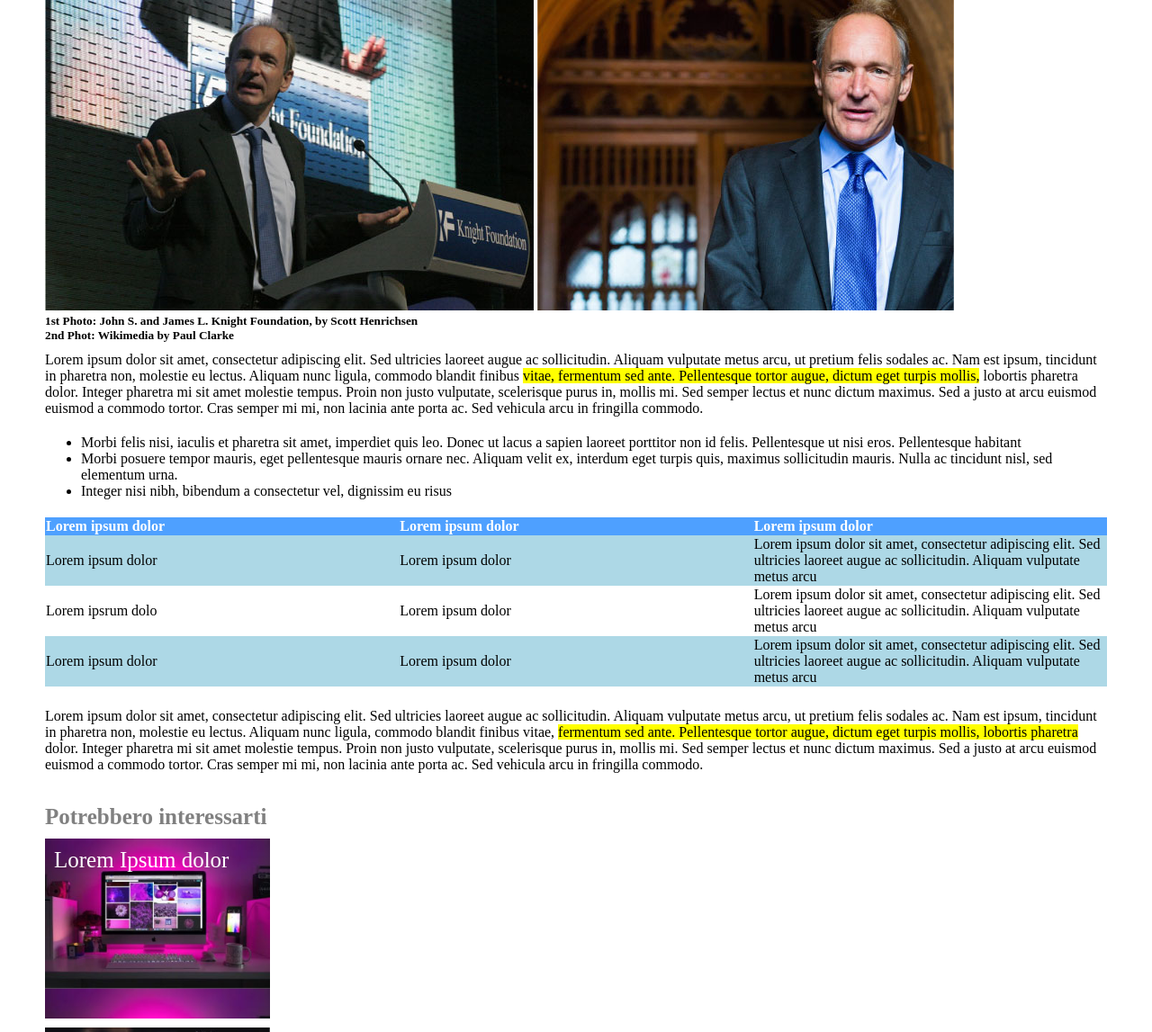
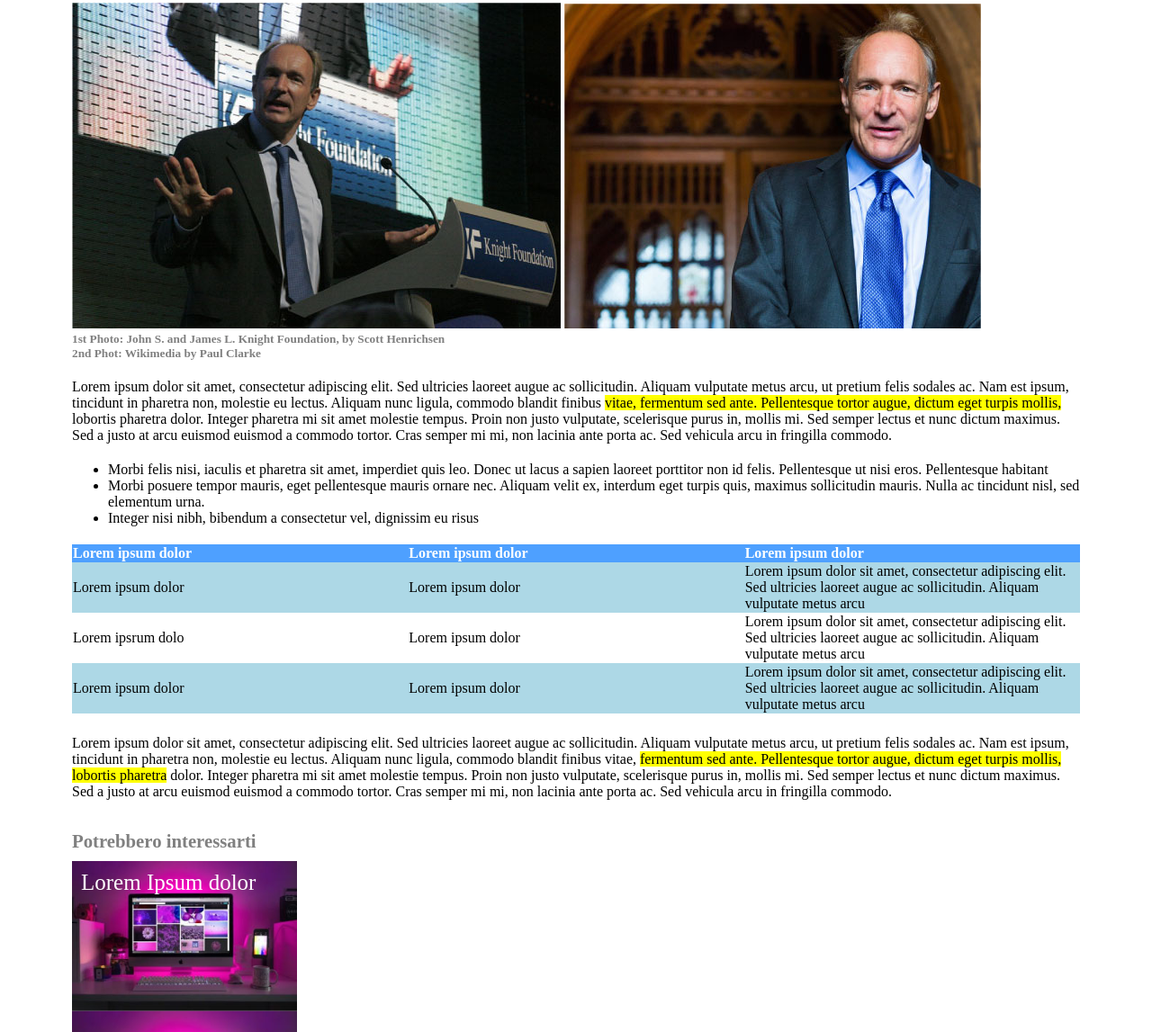
Before and after one commit to F3licia/the-booleaner-layout, a plain HTML site: page index.html in a window 1280 px wide. Shown: the part 424-1571 px from the top of the page at 90% size. Drawn offline with Linux system fonts and the light colour scheme.

Commit message:
modifiche

```diff
--- a/index.html
+++ b/index.html
@@ -24,7 +24,7 @@
        il manifesto di Tim Berners-Lee</h1>
      <h2>Scritto da <font color="skyblue">The Booleaner</font></h2>
      <h3>il 22/02/2021</h3>
-  </div>
+
 
   <div class="gallery">
      <img src="img/tim-1.jpg" alt="">
@@ -36,7 +36,7 @@
       <br> 2nd Phot: Wikimedia by Paul Clarke
     </h5>
   </section>
-
+</div>
 
   <div class="content">
     <p>Lorem ipsum dolor sit amet, consectetur adipiscing elit.
@@ -123,7 +123,7 @@
 
    <footer>
 
-    <h4>Potrebbero interessarti</h4>
+    <h5>Potrebbero interessarti</h5>
 
     <div class="frame">
 
--- a/style.css
+++ b/style.css
@@ -8,7 +8,7 @@ h1{
  }
 
 
-h4, h3, h2 {
+h5, h4, h3, h2 {
    color:gray;
 }
 
@@ -38,7 +38,7 @@ h4, h3, h2 {
 
 
 .container{
-    padding:50px;
+    padding:80px;
 }
 
 
```
